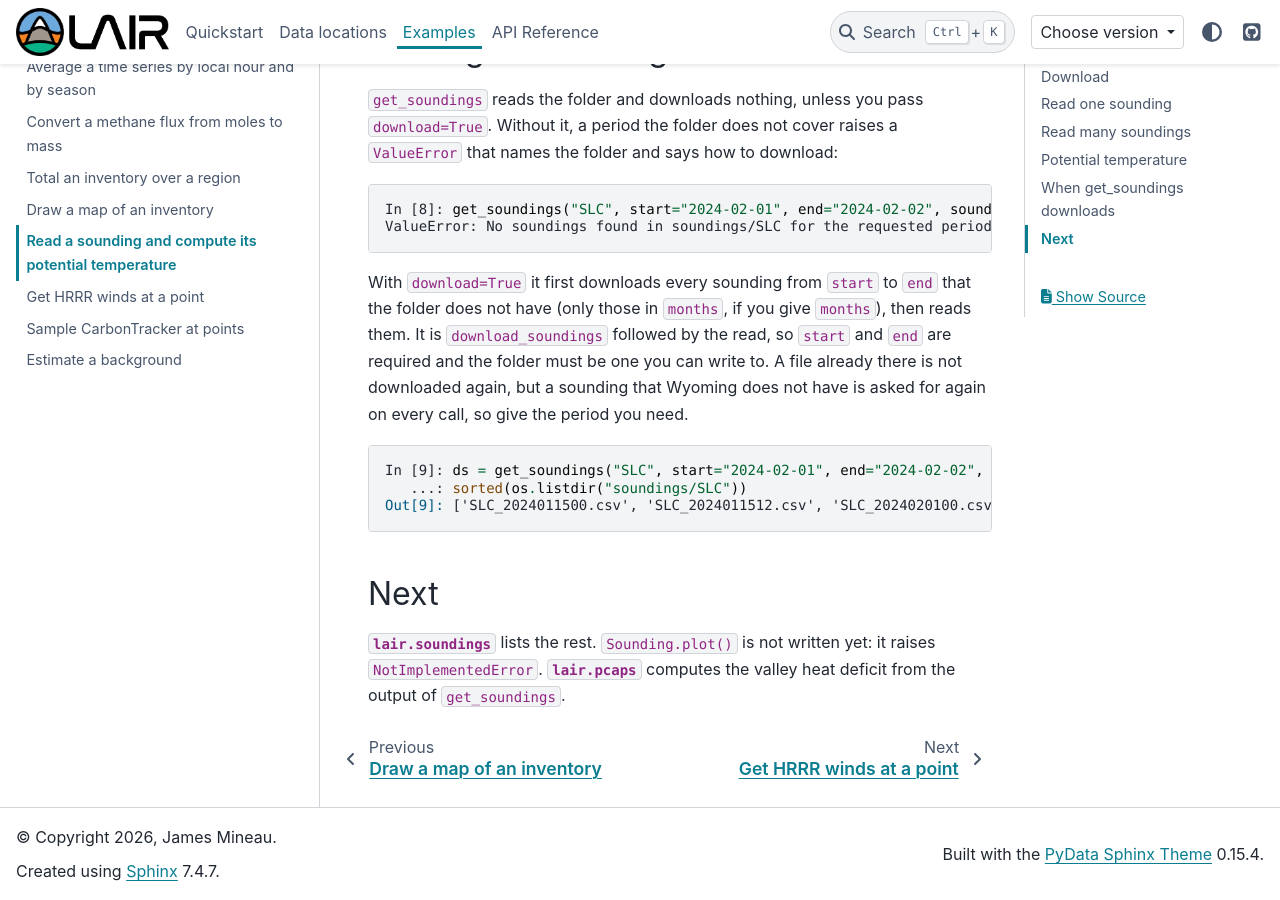
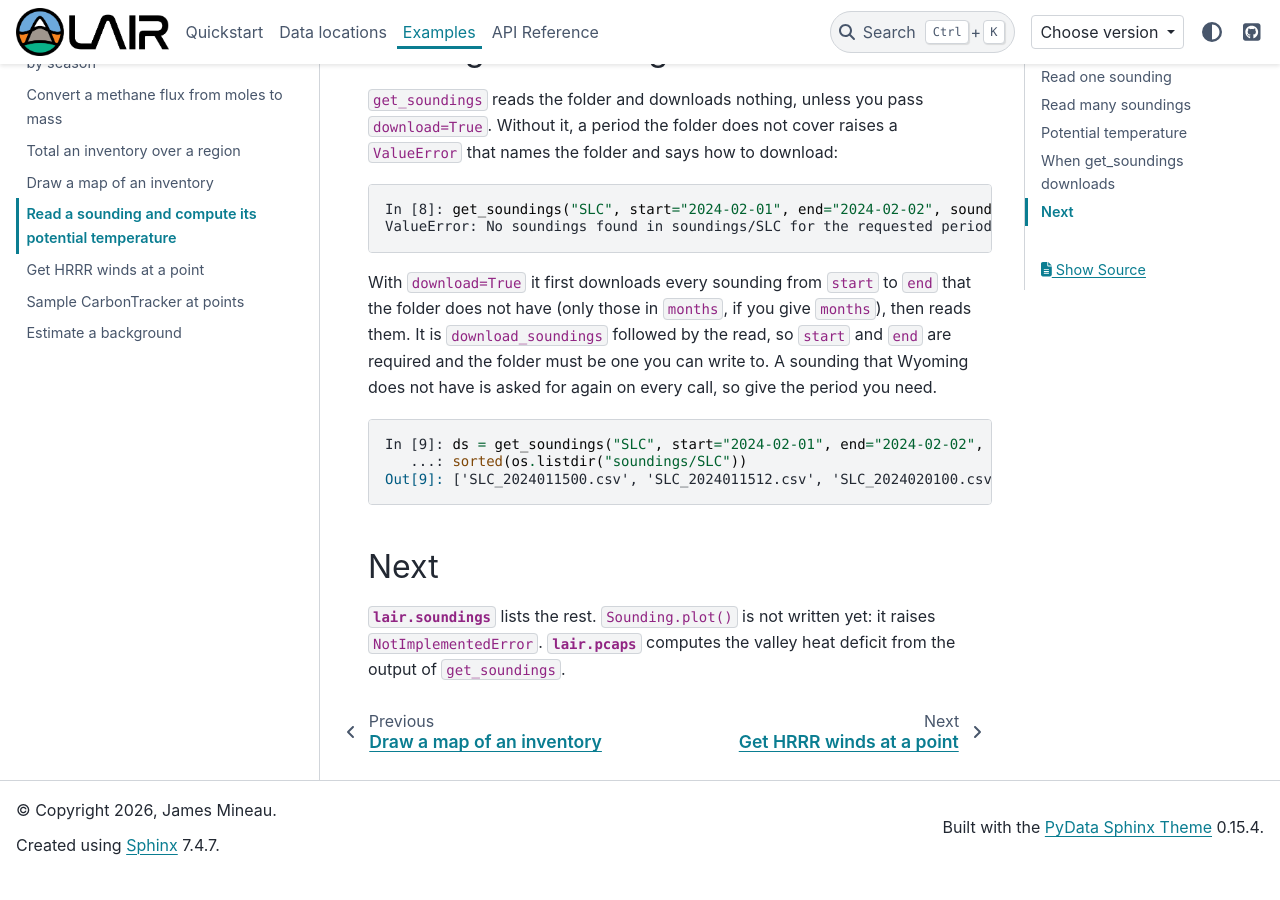
Before and after one commit to jmineau/lair, a Sphinx documentation site: the page built from docs/examples/soundings.rst, in a window 1280 px wide and 900 px high, scrolled down 3770 px. Built offline with Sphinx 7.4.7 and the PyData theme 0.15.4, drawn with Linux system fonts in a browser that asks for light colours; after the commit the page ends 4644 px from its top, so only the background shows below that.

Commit message:
docs(soundings): describe the get_soundings download on the soundings page only (#167)
The get_soundings docstring said what the download skips and asks for again, as
the soundings example's "When get_soundings downloads" does. The docstring now
says in one sentence that it downloads only when asked and links to that
section; the `download` parameter keeps one sentence. The example drops a
sentence about skipping files that "Download" already says.

Part of #89

```diff
--- a/docs/examples/soundings.rst
+++ b/docs/examples/soundings.rst
@@ -196,8 +196,8 @@
 ``end`` that the folder does not have (only those in ``months``, if you give
 ``months``), then reads them. It is ``download_soundings`` followed by the read,
 so ``start`` and ``end`` are required and the folder must be one you can write
-to. A file already there is not downloaded again, but a sounding that Wyoming
-does not have is asked for again on every call, so give the period you need.
+to. A sounding that Wyoming does not have is asked for again on every call, so
+give the period you need.
 
 .. code-block:: ipython
 
```
Also changed, not shown: CHANGELOG.md (+3 -0 lines), 1 other file.
